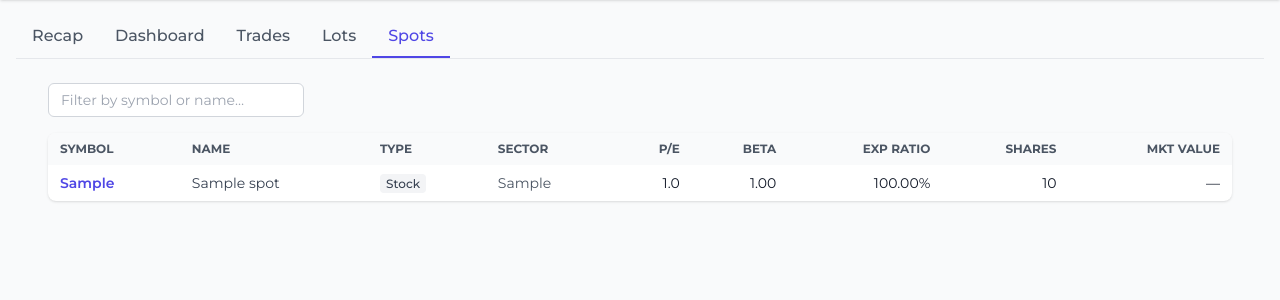
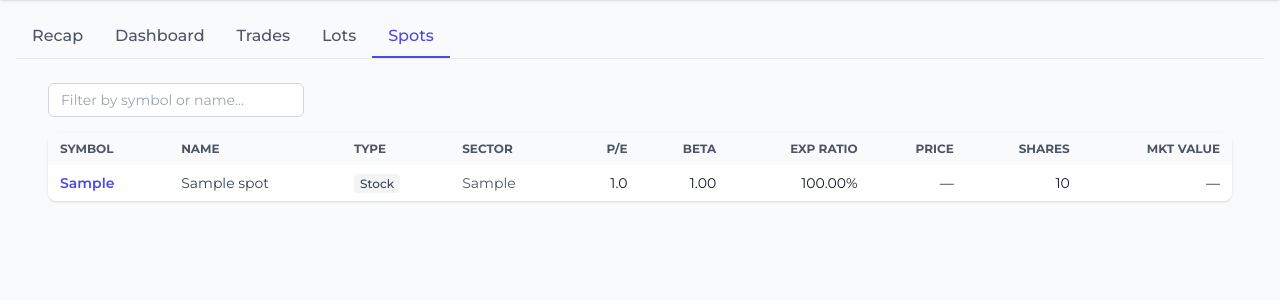
Before and after one commit to pwen/wheel, a FastAPI app: page /spots in a window 1280 px wide. Shown: the part 68-368 px from the top of the page. Run offline with FastAPI, Linux system fonts and the light colour scheme; tables that the repository leaves empty hold one stand-in row (values such as "Sample post"); parts of the project's set-up code (start-up, migrations or seed data) failed here and were passed over; some libraries are stand-ins or nearby versions.

Commit message:
live price for spots table

```diff
--- a/static/js/spots.js
+++ b/static/js/spots.js
@@ -25,12 +25,12 @@ async function initSpots() {
             costBySymbol[sym] = (costBySymbol[sym] || 0) + qty * Number(lot.cost_per_share);
         }
 
-        // Fetch live prices for all symbols that have shares
-        const symbolsWithShares = Object.keys(sharesBySymbol).filter(s => sharesBySymbol[s] > 0);
+        // Fetch live prices for all spot symbols
+        const allSymbols = spots.map(s => s.symbol);
         let priceMap = {};
-        if (symbolsWithShares.length > 0) {
+        if (allSymbols.length > 0) {
             try {
-                const pRes = await fetch(`/api/prices?symbols=${symbolsWithShares.join(",")}`);
+                const pRes = await fetch(`/api/prices?symbols=${allSymbols.join(",")}`);
                 const pData = await pRes.json();
                 priceMap = pData.prices || pData;
             } catch { /* ignore price errors */ }
@@ -55,7 +55,7 @@ async function initSpots() {
         wireSpotsSearch();
     } catch (e) {
         console.error("initSpots failed:", e);
-        $("#spots-body").innerHTML = `<tr><td colspan="9" class="px-3 py-4 text-red-500 text-sm">Failed to load spots.</td></tr>`;
+        $("#spots-body").innerHTML = `<tr><td colspan="10" class="px-3 py-4 text-red-500 text-sm">Failed to load spots.</td></tr>`;
     }
 }
 
@@ -85,7 +85,7 @@ function renderSpots() {
     });
 
     if (rows.length === 0) {
-        tbody.innerHTML = `<tr><td colspan="9" class="px-3 py-4 text-gray-400 dark:text-gray-500 text-sm">No spots found.</td></tr>`;
+        tbody.innerHTML = `<tr><td colspan="10" class="px-3 py-4 text-gray-400 dark:text-gray-500 text-sm">No spots found.</td></tr>`;
         return;
     }
 
@@ -104,6 +104,7 @@ function renderSpots() {
       <td class="px-3 py-2 text-right">${s.pe_ratio != null ? fmt(s.pe_ratio, 1) : "—"}</td>
       <td class="px-3 py-2 text-right">${s.beta != null ? fmt(s.beta, 2) : "—"}</td>
       <td class="px-3 py-2 text-right">${s.expense_ratio != null ? fmt(s.expense_ratio * 100, 2) + "%" : "—"}</td>
+      <td class="px-3 py-2 text-right">${s.price != null ? fmtMoney(s.price) : "—"}</td>
       <td class="px-3 py-2 text-right">${s.shares > 0 ? s.shares : "—"}</td>
       <td class="px-3 py-2 text-right">${s.market_value != null ? fmtMoney(s.market_value) : "—"}</td>
     </tr>`;
--- a/templates/index.html
+++ b/templates/index.html
@@ -225,6 +225,8 @@
                                 <th class="px-3 py-2 cursor-pointer hover:text-gray-900 dark:hover:text-gray-200 text-right"
                                     data-spot-sort="expense_ratio">Exp Ratio</th>
                                 <th class="px-3 py-2 cursor-pointer hover:text-gray-900 dark:hover:text-gray-200 text-right"
+                                    data-spot-sort="price">Price</th>
+                                <th class="px-3 py-2 cursor-pointer hover:text-gray-900 dark:hover:text-gray-200 text-right"
                                     data-spot-sort="shares">Shares</th>
                                 <th class="px-3 py-2 cursor-pointer hover:text-gray-900 dark:hover:text-gray-200 text-right"
                                     data-spot-sort="market_value">Mkt Value</th>
@@ -232,7 +234,8 @@
                         </thead>
                         <tbody id="spots-body" class="divide-y divide-gray-100 dark:divide-gray-700">
                             <tr>
-                                <td colspan="9" class="px-3 py-4 text-gray-400 dark:text-gray-500 text-sm">Loading…</td>
+                                <td colspan="10" class="px-3 py-4 text-gray-400 dark:text-gray-500 text-sm">Loading…
+                                </td>
                             </tr>
                         </tbody>
                     </table>
```
